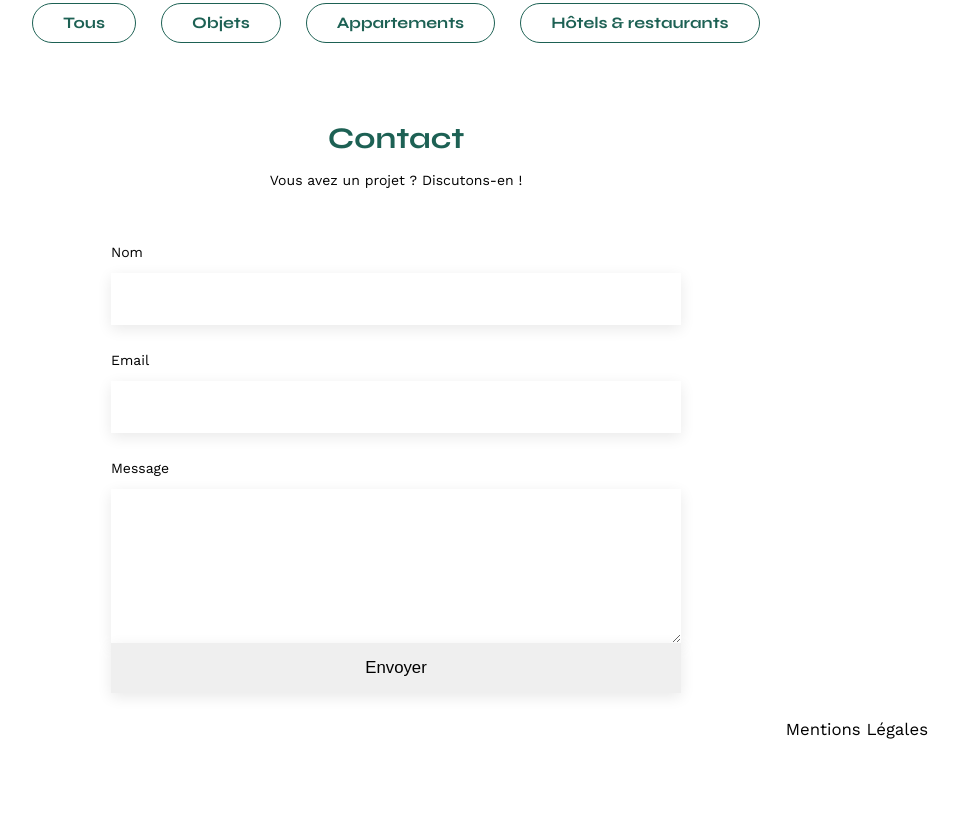
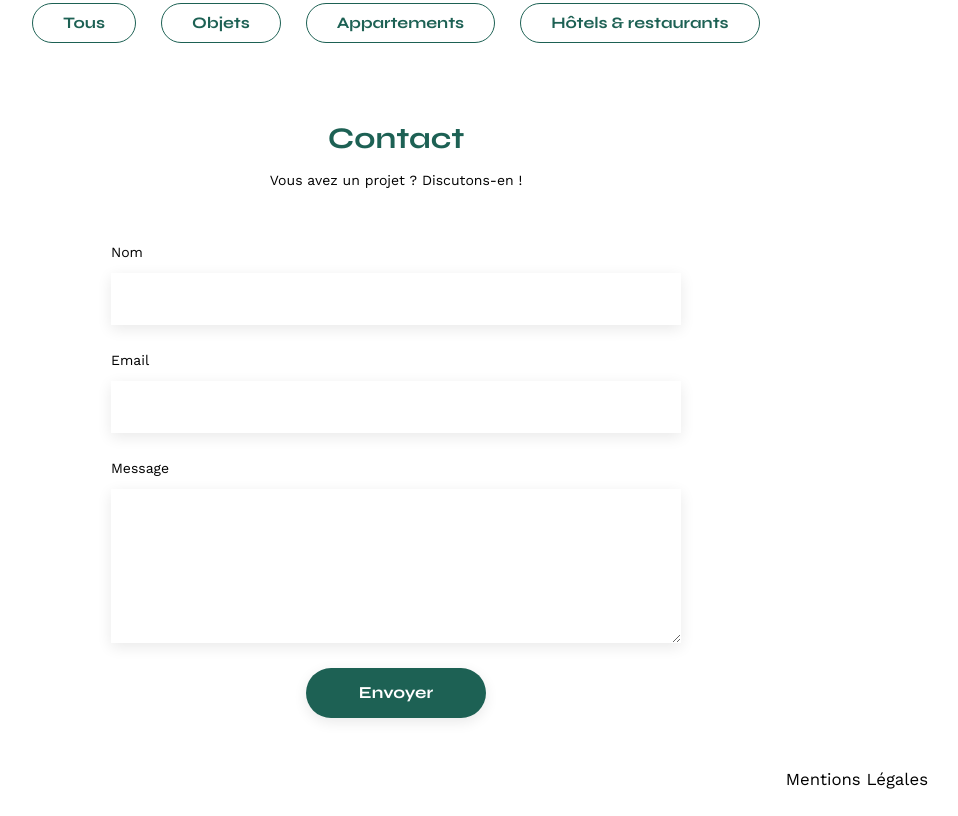
Before and after one commit to CedricDC17/Portfolio-architecte-sophie-bluel-master, a plain HTML site: page FrontEnd/index.html in a window 1280 px wide. Shown: the part 592-1408 px from the top of the page, without its empty margins (244-1202 px from the left). Before the commit the page ends 1358 px from the top, so only its background shows below. Drawn offline with nearby package versions, Linux system fonts and the light colour scheme; no server answers.

Commit message:
Update style.css

```diff
--- a/FrontEnd/assets/style.css
+++ b/FrontEnd/assets/style.css
@@ -273,7 +273,7 @@ li:hover {
 	box-shadow: 0px 4px 14px rgba(0, 0, 0, 0.09);
 }
 
-input[type="submit"].new-photo{
+input[type="submit"], .new-photo{
 	font-family: 'Syne';
 	font-weight: 700;
 	color: white;
```
